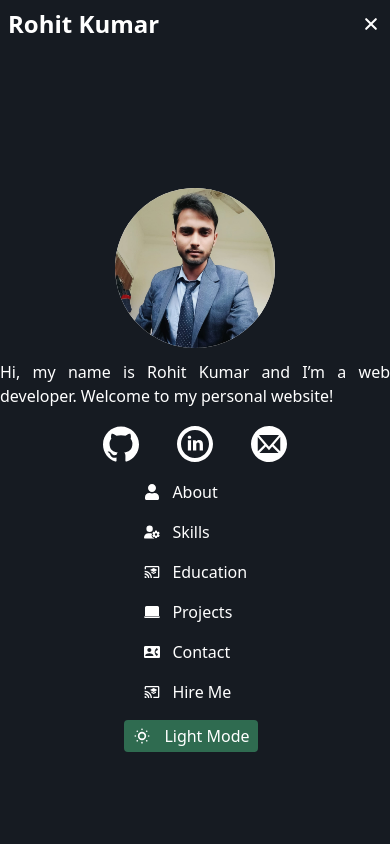
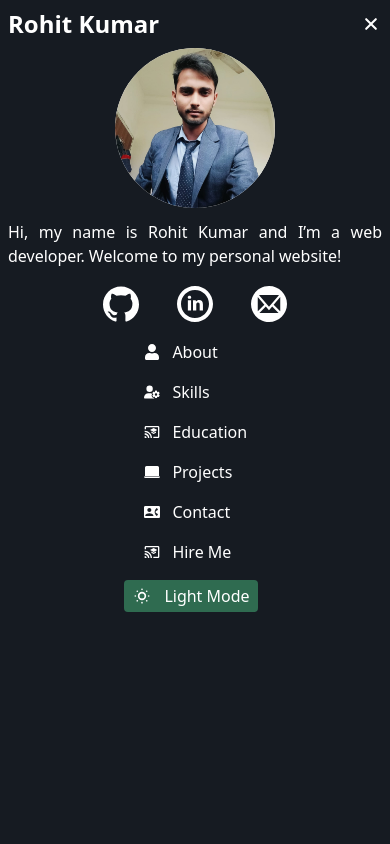
Before and after one commit to RohitKumar495-hub/portfolio, a React (Vite) app in the folder client/: page / in a window 390 px wide. Both pictures are taken after a click on the button 358 px from the left and 34 px from the top of the page. Shown: the top 844 px of the page. Built offline with nearby package versions, Linux system fonts and the light colour scheme.

Commit message:
navbar fixed

```diff
--- a/client/src/components/MobileNavBar.jsx
+++ b/client/src/components/MobileNavBar.jsx
@@ -17,7 +17,7 @@
                     </button>
                 </div>
 
-                <div className='w-full h-full flex flex-col gap-3 items-center justify-center'>
+                <div className='w-full h-full flex flex-col gap-3 items-center px-2'>
 
                     <div className='bg-white w-40 h-40 rounded-full'>
                         <img src={navpic} alt="navpic" className='w-full h-full rounded-full object-cover' />
```
